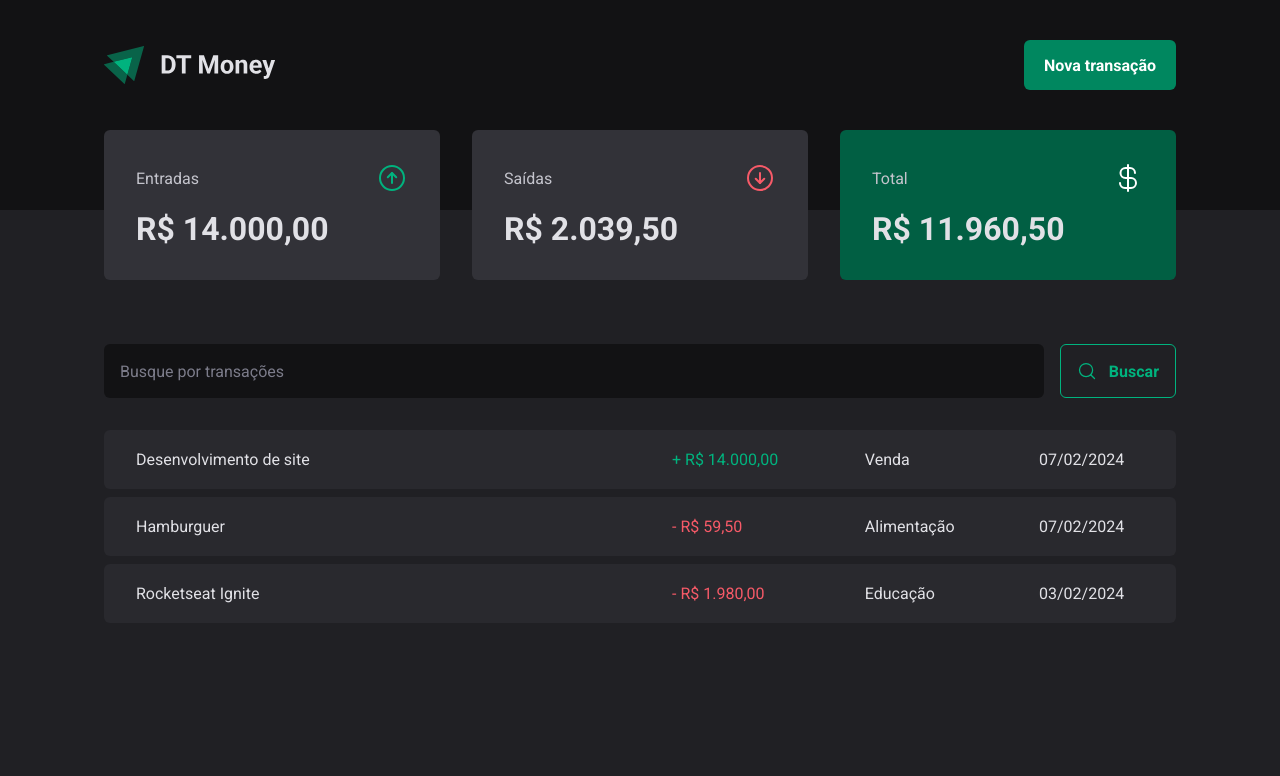
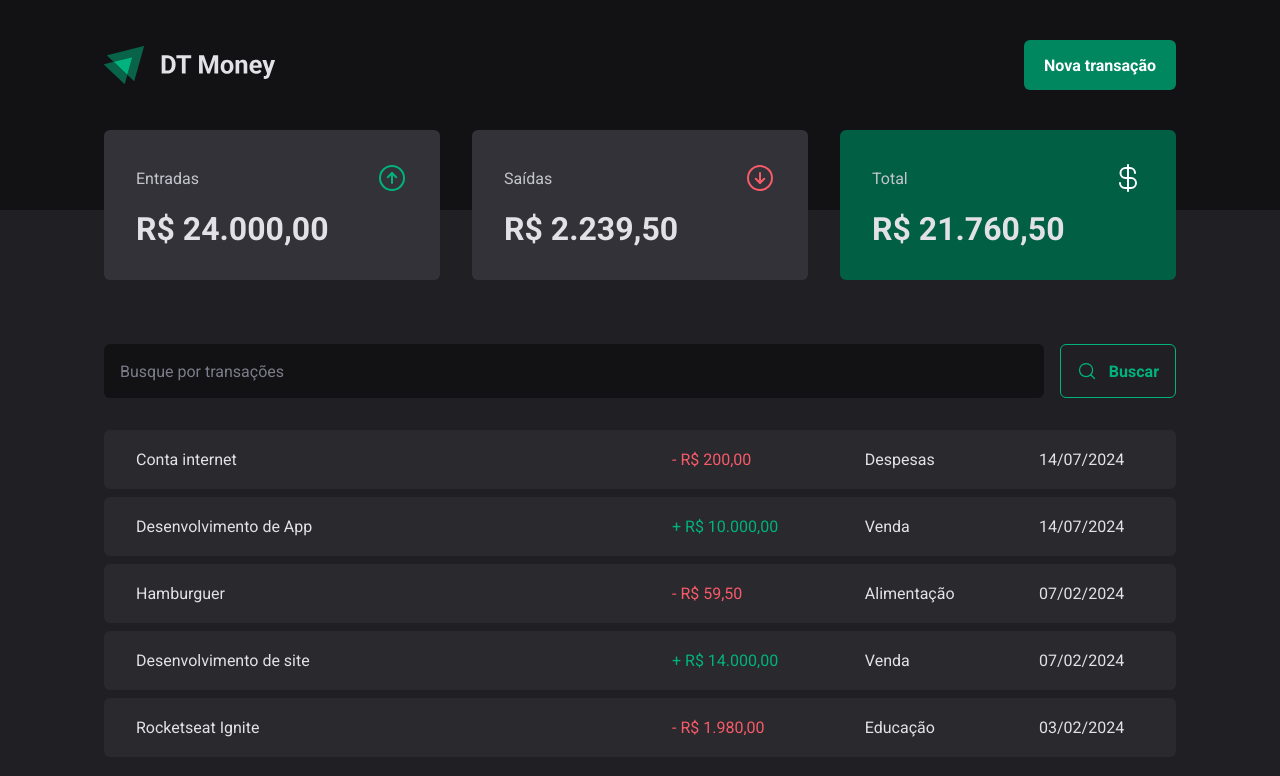
Before and after one commit to PedroSasso1/rocketseat-dt-money, a React (Vite) app: page / in a window 1280 px wide. Shown: the top 776 px of the page. Built offline with nearby package versions, Linux system fonts and the light colour scheme; data requests are answered from the project's data file.

Commit message:
implement create new transaction form

```diff
--- a/package.json
+++ b/package.json
@@ -8,6 +8,7 @@
     "dev:server": "json-server -p 3333 -d 500 ./server.json",
     "build": "tsc -b && vite build",
     "lint": "eslint . --ext ts,tsx --report-unused-disable-directives --max-warnings 0",
+    "lint:fix": "eslint . --ext ts,tsx --report-unused-disable-directives --max-warnings 0 --fix",
     "preview": "vite preview"
   },
   "dependencies": {
--- a/server.json
+++ b/server.json
@@ -1,5 +1,6 @@
 {
-  "transactions": [{
+  "transactions": [
+    {
       "id": 1,
       "description": "Desenvolvimento de site",
       "type": "income",
@@ -12,7 +13,7 @@
       "description": "Hamburguer",
       "type": "outcome",
       "category": "Alimentação",
-      "price": 59.50,
+      "price": 59.5,
       "createdAt": "2024-02-07T17:08:00.000Z"
     },
     {
@@ -22,6 +23,22 @@
       "category": "Educação",
       "price": 1980,
       "createdAt": "2024-02-03T17:08:00.000Z"
+    },
+    {
+      "description": "Desenvolvimento de App",
+      "price": 10000,
+      "category": "Venda",
+      "type": "income",
+      "createdAt": "2024-07-14T01:53:23.142Z",
+      "id": 4
+    },
+    {
+      "description": "Conta internet",
+      "price": 200,
+      "category": "Despesas",
+      "type": "outcome",
+      "createdAt": "2024-07-14T01:55:32.644Z",
+      "id": 5
     }
   ]
 }
--- a/src/components/NewTransactionModal/index.tsx
+++ b/src/components/NewTransactionModal/index.tsx
@@ -10,6 +10,8 @@ import { ArrowCircleDown, ArrowCircleUp, X } from 'phosphor-react'
 import * as z from 'zod'
 import { Controller, useForm } from 'react-hook-form'
 import { zodResolver } from '@hookform/resolvers/zod'
+import { useContext } from 'react'
+import { TransactionsContext } from '../../contexts/TransactionsContext'
 
 const newTransactionFormSchema = z.object({
   description: z.string(),
@@ -21,18 +23,26 @@ const newTransactionFormSchema = z.object({
 type NewTransactionFormInputs = z.infer<typeof newTransactionFormSchema>
 
 export function NewTransactionModal() {
+  const { createTransaction } = useContext(TransactionsContext)
+
   const {
     control,
     register,
     handleSubmit,
     formState: { isSubmitting },
+    reset,
   } = useForm<NewTransactionFormInputs>({
     resolver: zodResolver(newTransactionFormSchema),
   })
 
   async function handleCreateNewTransaction(data: NewTransactionFormInputs) {
-    await new Promise((resolve) => setTimeout(resolve, 2000))
-    console.log('data', data)
+    await createTransaction({
+      category: data.category,
+      description: data.description,
+      price: data.price,
+      type: data.type,
+    })
+    reset()
   }
 
   return (
--- a/src/contexts/TransactionsContext.tsx
+++ b/src/contexts/TransactionsContext.tsx
@@ -10,9 +10,12 @@ interface Transaction {
   createdAt: string
 }
 
+type CreateTransactionInput = Omit<Transaction, 'id' | 'createdAt'>
+
 interface TransactionContextType {
   transactions: Transaction[]
   fetchTransactions: (query?: string) => Promise<void>
+  createTransaction: (input: CreateTransactionInput) => Promise<void>
 }
 
 interface TransactionProviderProps {
@@ -28,9 +31,23 @@ export function TransactionsProvider({ children }: TransactionProviderProps) {
     const response = await api.get('/transactions', {
       params: {
         q: query,
+        _sort: 'createdAt',
+        _order: 'desc',
       },
     })
     setTransactions(response.data)
+  }
+
+  async function createTransaction(input: CreateTransactionInput) {
+    const response = await api.post('/transactions', {
+      description: input.description,
+      price: input.price,
+      category: input.category,
+      type: input.type,
+      createdAt: new Date(),
+    })
+    const newTransaction = response.data
+    setTransactions((state) => [newTransaction, ...state])
   }
 
   useEffect(() => {
@@ -38,7 +55,9 @@ export function TransactionsProvider({ children }: TransactionProviderProps) {
   }, [])
 
   return (
-    <TransactionsContext.Provider value={{ transactions, fetchTransactions }}>
+    <TransactionsContext.Provider
+      value={{ transactions, fetchTransactions, createTransaction }}
+    >
       {children}
     </TransactionsContext.Provider>
   )
```
